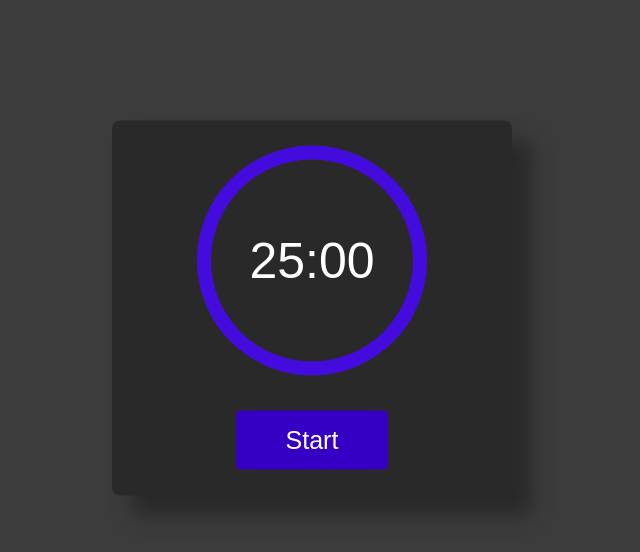
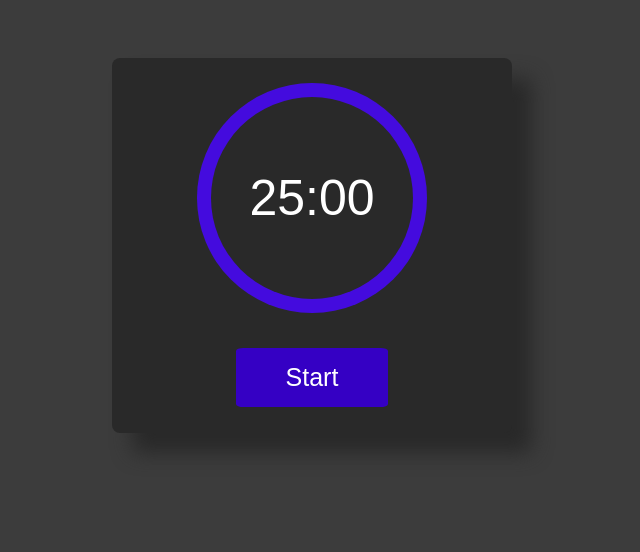
Before and after one commit to matedavid/vue-pomodoro, a Vue app: page / in a window 1280 px wide. Shown: the top 552 px of the page, without its empty margins (328-968 px from the left). Built offline with nearby package versions, Linux system fonts and the light colour scheme.

Commit message:
improved center position from transforms and absolute position to just grid center and margins

```diff
--- a/src/App.vue
+++ b/src/App.vue
@@ -87,19 +87,21 @@ export default defineComponent({
 
 body {
   background-color: var(--black-light);
+  display: grid;
+  place-items: center;
 }
 
 .container {
+  margin-top: 50px;
   padding-top: 25px;
+
   height: 350px;
   width: 400px;
-  background-color: var(--black-dark);
-  position: absolute;
-  transform: translate(-50%, -50%);
-  margin-top: 300px;
-  left: 50%;
+
   border-radius: 8px;
   box-shadow: 20px 20px 20px var(--black-dark);
+
+  background-color: var(--black-dark);
   text-align: center;
 }
 </style>
```
